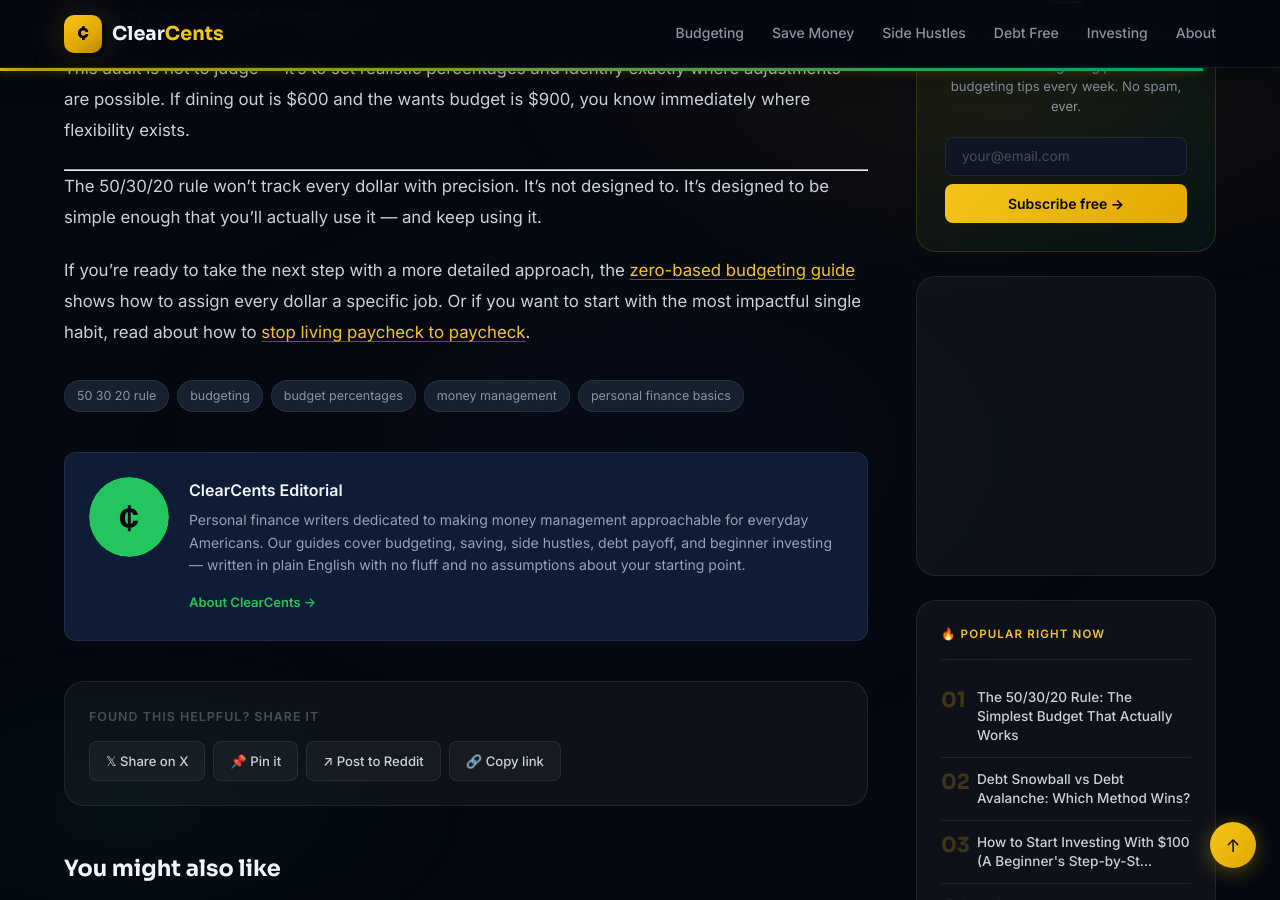
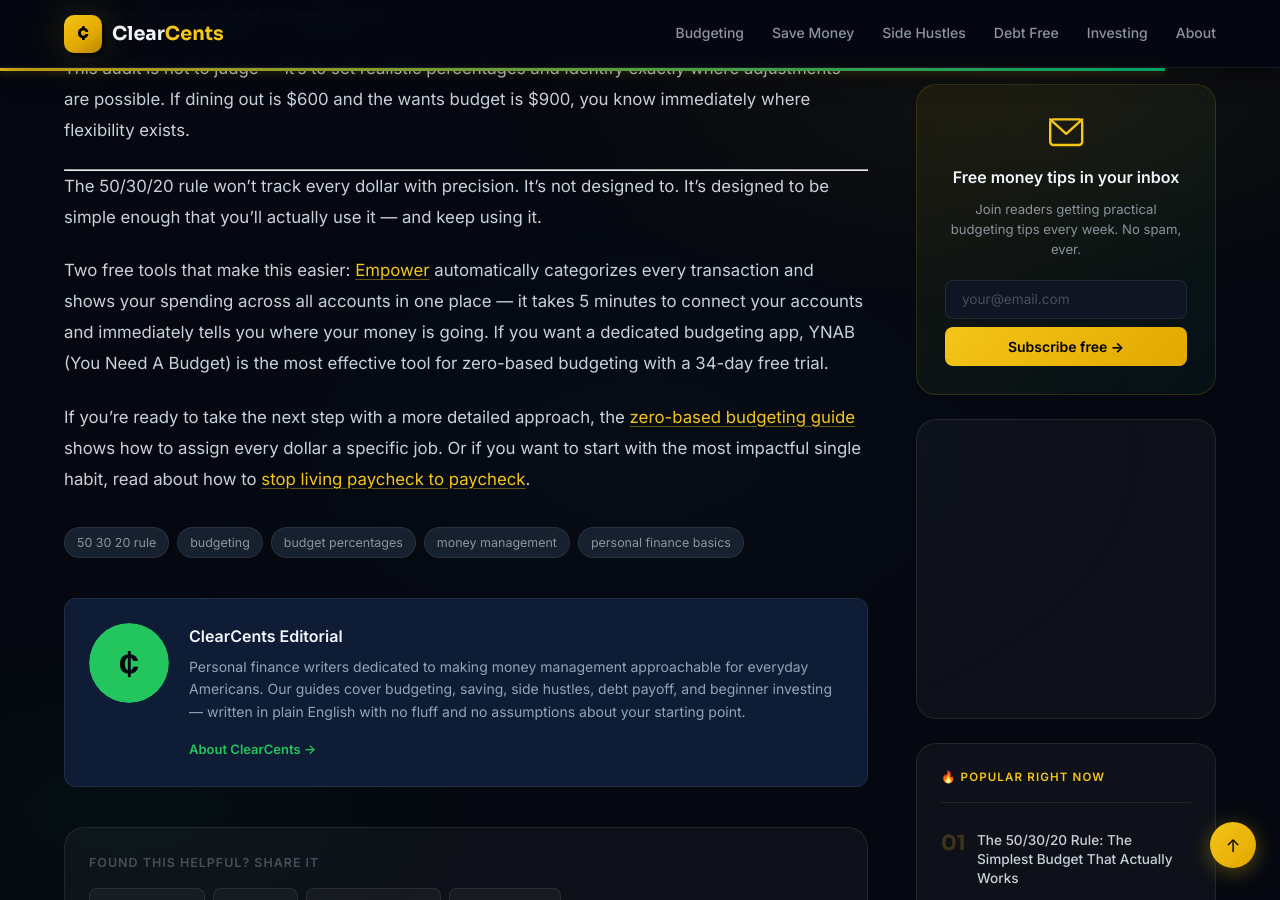
Before and after one commit to zaddywebbuilds/ClearCents-, a Jekyll site: the page built from _posts/2026-08-06-50-30-20-budget-rule.md, in a window 1280 px wide and 900 px high, scrolled down 6157 px. Built offline with Jekyll 4.4.1, drawn with Linux system fonts in a browser that asks for light colours; grey boxes are pictures that could not be loaded.

Commit message:
feat: add affiliate link placements across 5 posts (Empower, Credit Karma, Rakuten)

```diff
--- a/_posts/2026-08-06-50-30-20-budget-rule.md
+++ b/_posts/2026-08-06-50-30-20-budget-rule.md
@@ -148,4 +148,6 @@ This audit is not to judge — it's to set realistic percentages and identify ex
 
 The 50/30/20 rule won't track every dollar with precision. It's not designed to. It's designed to be simple enough that you'll actually use it — and keep using it.
 
+Two free tools that make this easier: [Empower](https://empower.com) automatically categorizes every transaction and shows your spending across all accounts in one place — it takes 5 minutes to connect your accounts and immediately tells you where your money is going. If you want a dedicated budgeting app, YNAB (You Need A Budget) is the most effective tool for zero-based budgeting with a 34-day free trial.
+
 If you're ready to take the next step with a more detailed approach, the [zero-based budgeting guide](/budgeting/zero-based-budgeting-guide/) shows how to assign every dollar a specific job. Or if you want to start with the most impactful single habit, read about how to [stop living paycheck to paycheck](/budgeting/how-to-stop-living-paycheck-to-paycheck/).
```
Also changed, not shown: _posts/2026-08-05-how-to-stop-impulse-buying.md (+2 -0 lines), _posts/2026-08-06-debt-snowball-vs-avalanche.md (+1 -1 lines), _posts/2026-08-06-how-to-invest-with-100-dollars.md (+1 -0 lines), _posts/2026-08-06-side-hustles-that-actually-pay.md (+2 -0 lines).
